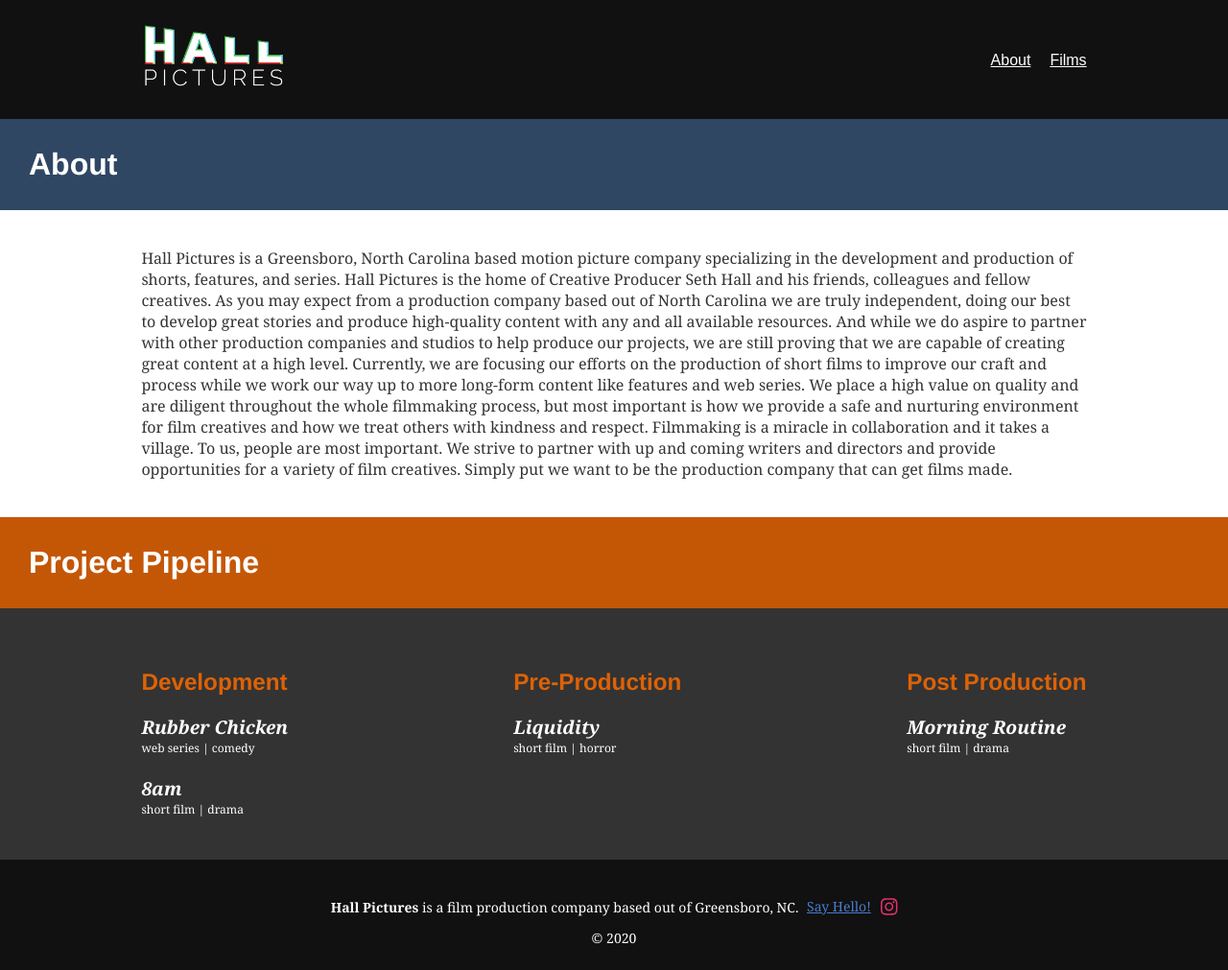
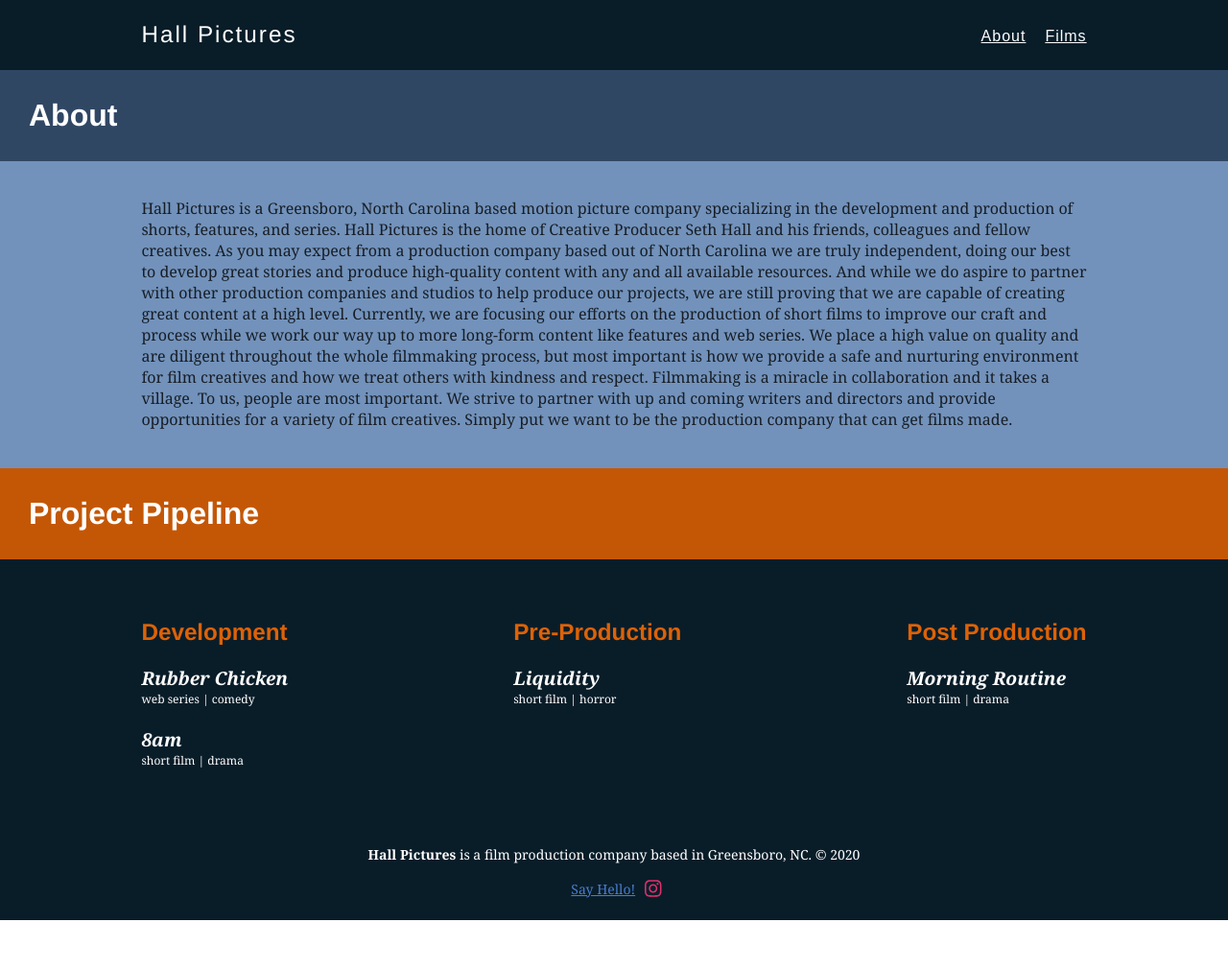
Before and after one commit to sethburtonhall/hall-pictures, a Gatsby site: page /about in a window 1280 px wide. Shown: the whole page at 96% size. After the commit the page ends 959 px from the top, so only its background shows below. Built offline with nearby package versions, Linux system fonts and the light colour scheme; Gatsby itself is replaced by a stand-in of ours; what typography-theme-lawton would draw is missing.

Commit message:
colors, logo, footer

```diff
--- a/src/components/Footer.js
+++ b/src/components/Footer.js
@@ -6,10 +6,11 @@
   return (
     <footer>
       <div className="wrapper">
-        <div className="about">
+        <div>
           <p>
-            <strong>Hall Pictures</strong> is a film production company based
-            out of Greensboro, NC.{" "}
+            <strong>Hall Pictures</strong> is a film production company based in
+            Greensboro, NC. <span>© {new Date().getFullYear()}</span>
+          </p>
           <a href="mailto:seth@hallpictures.us">Say Hello!</a>
           <a
             href="https://www.instagram.com/sethburtonhall/"
@@ -18,9 +19,7 @@
           >
             <FontAwesomeIcon icon={faInstagram} />
           </a>
-          </p>
         </div>
-        <div className="copyright">© {new Date().getFullYear()}</div>
       </div>
     </footer>
   )
--- a/src/components/Header.js
+++ b/src/components/Header.js
@@ -2,17 +2,18 @@
 import PropTypes from "prop-types"
 import { Link } from "gatsby"
 import logo from '../images/logo.png'
+import symbol from "../images/logo-symbol.png"
 
 const Header = ({ siteTitle }) => {
   return (
     <header>
       <div className="wrapper">
-        <h1 className="site-title">
+        <h2 className="site-title">
           <Link className="link" to="/">
-            <img src={logo} alt="Hall Pictures Logo" />
-            <span>{siteTitle}</span>
+            {/* <img className="logo" src={symbol} alt="Hall Pictures Logo" /> */}
+            <span className="title">{siteTitle}</span>
           </Link>
-        </h1>
+        </h2>
         <div className="nav">
           <Link to="/about" className="nav-link">About</Link>
           <Link to="/" className="nav-link">Films</Link>
--- a/src/scss/_about.scss
+++ b/src/scss/_about.scss
@@ -1,4 +1,9 @@
 .about {
+  background-color: lighten($blue, 30);
+
+  p {
+    margin-top: 15px;
+  }
 
   .header {
     background-color: $blue;
--- a/src/scss/_footer.scss
+++ b/src/scss/_footer.scss
@@ -3,8 +3,6 @@
   color: white;
 
   .wrapper {
-    display: flex;
-    justify-content: space-between;
     font-size: 14px;
     text-align: center;
   }
--- a/src/scss/_global.scss
+++ b/src/scss/_global.scss
@@ -1,4 +1,4 @@
-$black: #111;
+$black: #091D29;
 $blue: #304764;
 $orange: #C45706;
 
@@ -32,10 +32,10 @@
   font-size: 12px;
 }
 
-.break {
-  margin-left: -100%;
-  margin-right: -100%;
-}
+// .break {
+//   margin-left: -100%;
+//   margin-right: -100%;
+// }
 
 .header {
   text-align: center;
--- a/src/scss/_header.scss
+++ b/src/scss/_header.scss
@@ -15,13 +15,17 @@
       color: white;
       text-decoration: none;
 
-      img {
-        width: 150px;
+      .logo {
+        width: 50px;
         margin-bottom: 0;
+        background-color: $blue;
+        border-radius: 100px;
       }
 
-      span {
-        display: none;
+      .title {
+        // display: none;
+        letter-spacing: 2px;
+        font-weight: normal;
       }
     }
   }
@@ -31,6 +35,7 @@
     .nav-link {
       color: white;
       font-family: 'Raleway', sans-serif;
+      letter-spacing: 1px;
 
       &:first-child {
         margin-right: 20px;
--- a/src/scss/_pipeline.scss
+++ b/src/scss/_pipeline.scss
@@ -1,6 +1,6 @@
 .pipeline {
   padding: 34px 34px 0 34px;
-  background-color: #333;
+  background-color: $black;
   color: white;
 
   .header {
```
Also changed, not shown: src/images/logo-symbol.png (added). Lines whose indentation alone changed are shown as unchanged.
